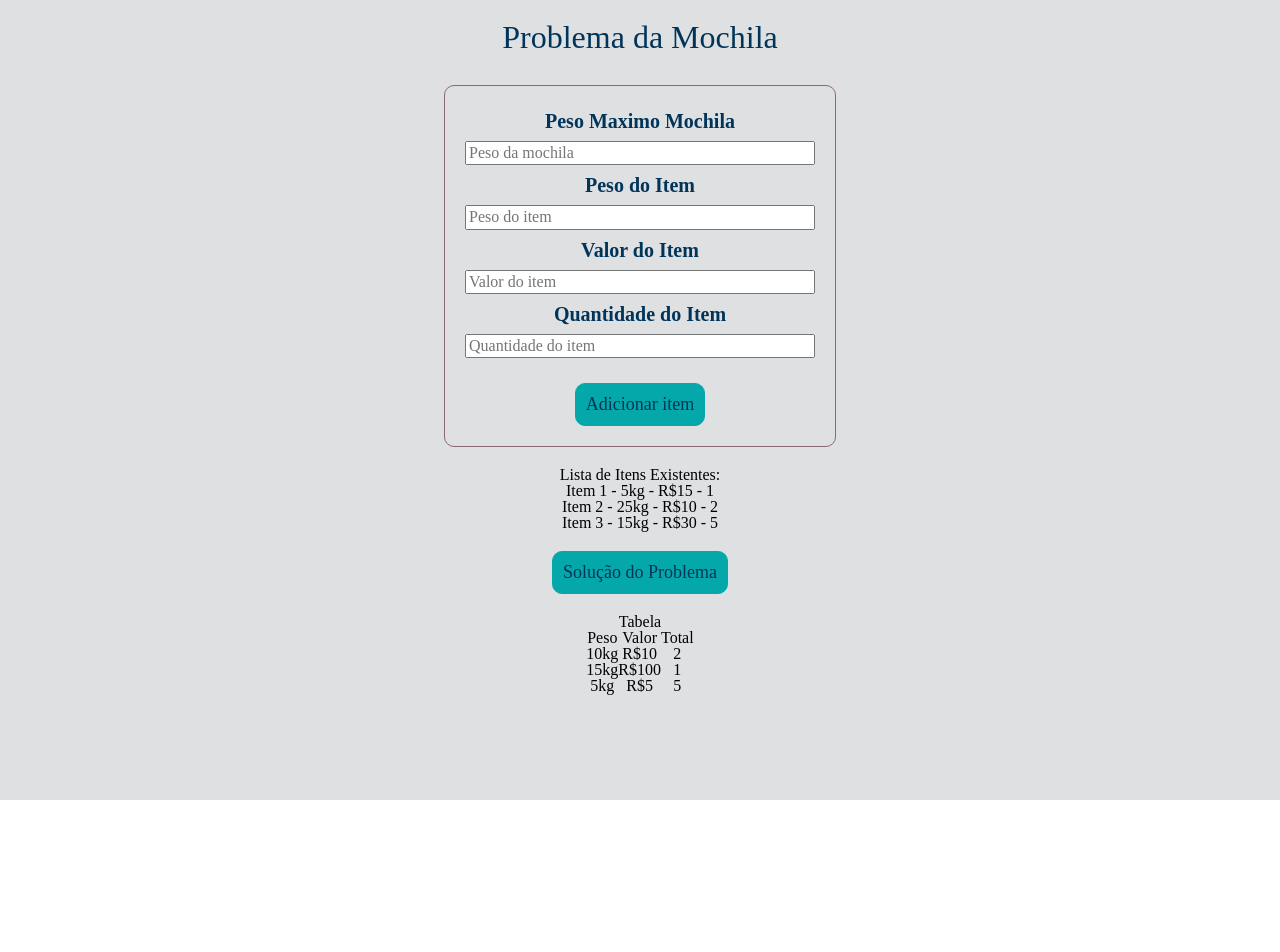
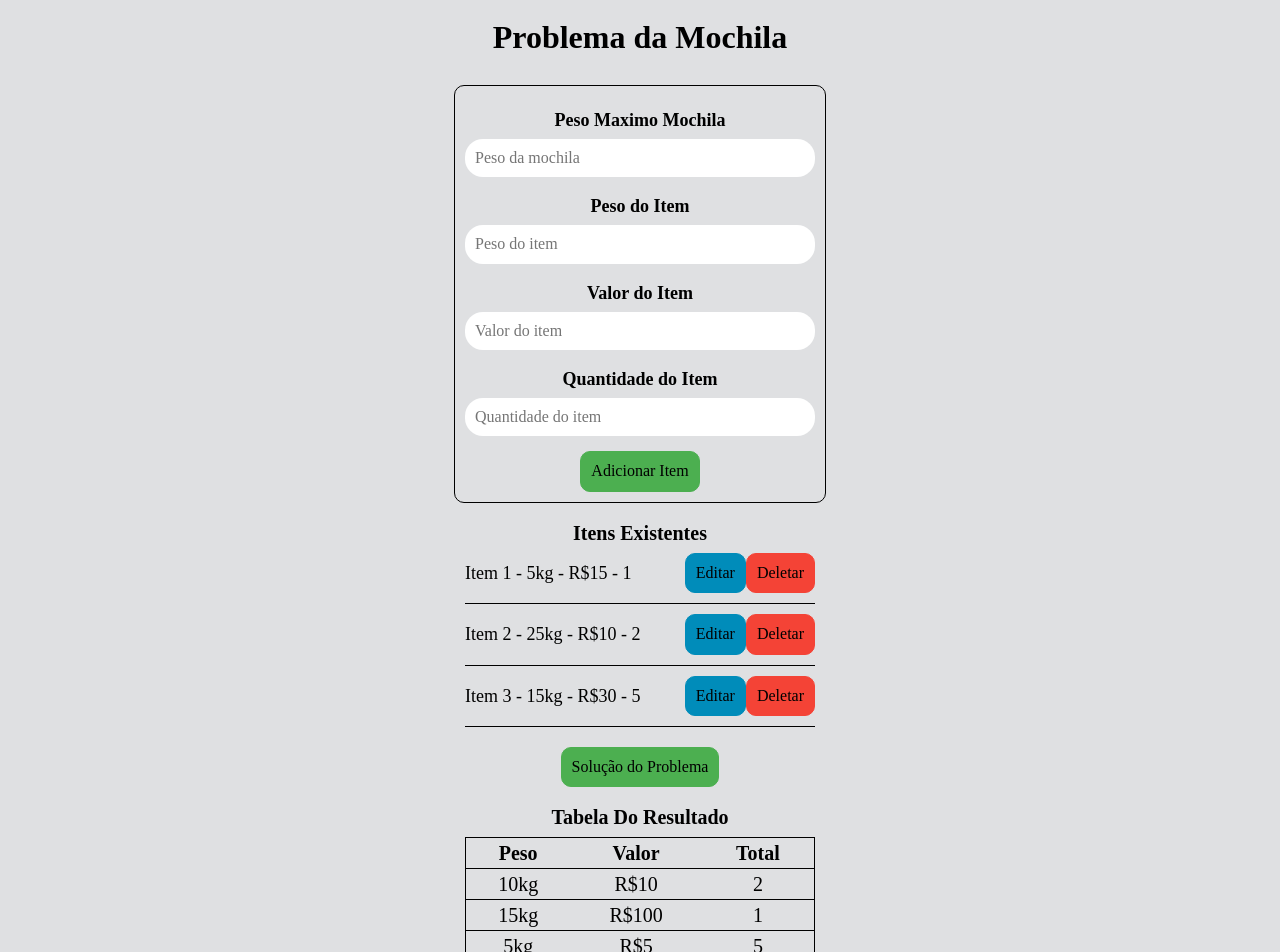
Before and after one commit to andrealvesaraujo/knapsack_dobslit, a React (Create React App) app: page / in a window 1280 px wide. Shown: the top 952 px of the page. Before the commit the page ends 800 px from the top, so only its background shows below. Built offline with nearby package versions, Linux system fonts and the light colour scheme.

Commit message:
feat: separate and organize components

```diff
--- a/src/App.js
+++ b/src/App.js
@@ -1,77 +1,21 @@
 import React from 'react';
 import './App.scss';
+import MainForm from './components/MainForm'
+import Button from './components/Button'
+import ListItem from './components/ListItem'
+import MainTable from './components/MainTable'
 
 export default class App extends React.Component {
   render() {
     return (
       <main>
         <h1>Problema da Mochila</h1>
-        <div className="container-form">
-          <div>
-            <form>
-              <div>
-                <label for="knapsack-weight">Peso Maximo Mochila</label>
-                <input type="text" name="knapsack-weight" placeholder='Peso da mochila'/>
-              </div>
-              <div>
-                <label for="item-weight">Peso do Item</label>
-                <input type="text" name="item-weight" placeholder='Peso do item'/>
-              </div>
-              <div>
-                <label for="item-value">Valor do Item</label>
-                <input type="text" name="item-value" placeholder='Valor do item'/>
-              </div>
-              <div>
-                <label for="item-total">Quantidade do Item</label>
-                <input type="text" name="item-total" placeholder='Quantidade do item'/>
-              </div>
-              <div className="container-btn-item">
-                <button className="btn-sucess" type="submit">Adicionar item</button>
-              </div>
-            </form>
-          </div>
+        <MainForm />
+        <ListItem />
+        <div className="container-btn-solution">
+          <Button isSucess />
         </div>
-
-        <div className="container-items">
-            <h3>Lista de Itens Existentes:</h3>
-            <ol>
-              <li>Item 1 - 5kg - R$15 - 1</li>
-              <li>Item 2 - 25kg - R$10 - 2</li>
-              <li>Item 3 - 15kg - R$30 - 5</li>
-            </ol>
-        </div>
-        <div className="container-btn-solution">
-          <button className="btn-sucess">Solução do Problema</button>
-        </div>
-        <div className="container-table">
-          <h2>Tabela</h2>
-          <table>
-            <thead>
-              <tr>
-                <th>Peso</th>
-                <th>Valor</th>
-                <th>Total</th>
-              </tr>
-            </thead>
-            <tbody>
-              <tr>
-                <td>10kg</td>
-                <td>R$10</td>
-                <td>2</td>
-              </tr>
-              <tr>
-                <td>15kg</td>
-                <td>R$100</td>
-                <td>1</td>
-              </tr>
-              <tr>
-                <td>5kg</td>
-                <td>R$5</td>
-                <td>5</td>
-              </tr>
-            </tbody>
-          </table>
-        </div>
+        <MainTable />
       </main>
     );
   }
--- a/src/App.scss
+++ b/src/App.scss
@@ -1,85 +1,28 @@
 body {
     --white: #dfe0e2ff;
     --lightWhite: #fcd7adff;
-    --blue: #003559ff;
-    --lightBlue: #05a8aaff;
-    --black: #896978ff;
+    --black: #000000;
+    --green: #4CAF50;
+    --red: #f44336;
+    --blue: #008CBA;
+    --lightBlue:#05a8aaff;
 }
 
 main {
     background-color: var(--white);
-    height:100vh;
+    min-height:100vh;
     text-align: center;
     display: flex;
     align-items: center;
     flex-direction: column;
 
     h1 {
-        color: var(--blue);
-    }
-
-
-    .container-form {
-        margin: 1rem;
-        padding: 2rem;
-        border: 0.1rem solid var(--black);
-        border-radius: 1rem;
-        min-width: 35rem;
-
-        form {
-
-            div {
-                display: flex;
-                flex-direction: column;
-
-                label {
-                    margin: .5rem 0 .5rem 0;
-                    font-size: 2rem;
-                    font-weight: bold;
-                    color: var(--blue)
-                }
-
-                input {
-                    margin: .5rem 0 .5rem 0;
-                    color: var(--lightBlue)
-                }
-            }
-
-            .container-btn-item {
-                margin-top: 2rem;
-                display: block;
-            }
-
-        }
-    }
-
-
-    .container-items {
-        margin: 1rem;
-
+        color: var(--black);
+        font-weight: bold;
     }
 
     .container-btn-solution {
         margin: 1rem;
     }
 
-    .container-table {
-        margin: 1rem;
-
-    }
-
-    .btn-sucess {
-        border-radius: 1rem;
-        background-color: var(--lightBlue);
-        border: 1px solid var(--lightBlue);
-        color: var(--blue);
-        font-size: 1.8rem;
-        cursor: pointer;
-        padding: 1rem;
-
-        &:hover {
-            opacity: 0.8;
-        }
-    }
-
 }
--- /dev/null
+++ b/src/components/Button/Button.scss
@@ -0,0 +1,41 @@
+.btn-sucess {
+    border-radius: 1rem;
+    background-color: var(--green);
+    border: 1px solid var(--green);
+    color: var(--black);
+    font-size: 1.6rem;
+    cursor: pointer;
+    padding: 1rem;
+
+    &:hover {
+        opacity: 0.8;
+    }
+}
+
+.btn-edit {
+    border-radius: 1rem;
+    background-color: var(--blue);
+    border: 1px solid var(--blue);
+    color: var(--black);
+    font-size: 1.6rem;
+    cursor: pointer;
+    padding: 1rem;
+
+    &:hover {
+        opacity: 0.8;
+    }
+}
+
+.btn-alert {
+    border-radius: 1rem;
+    background-color: var(--red);
+    border: 1px solid var(--red);
+    color: var(--black);
+    font-size: 1.6rem;
+    cursor: pointer;
+    padding: 1rem;
+
+    &:hover {
+        opacity: 0.8;
+    }
+}
--- /dev/null
+++ b/src/components/Button/index.js
@@ -0,0 +1,36 @@
+import React from 'react';
+import './Button.scss';
+
+export default class Button extends React.Component {
+
+  constructor(props) {
+    super(props);
+    this.state = {
+      isSucess: this.props.isSucess,
+      isEdit: this.props.isEdit,
+      isDelete: this.props.isDelete,
+      isAddingItem: this.props.isAddingItem,
+    }
+  }
+
+  render() {
+    return (
+      <>
+      {this.state.isAddingItem && (
+          <button className="btn-sucess">Adicionar Item</button>
+      )}
+      {this.state.isSucess && (
+          <button className="btn-sucess">Solução do Problema</button>
+      )}
+      {this.state.isEdit && (
+          <button className="btn-edit">Editar</button>
+        )
+      }
+      {this.state.isDelete && (
+          <button className="btn-alert">Deletar</button>
+        )
+      }
+      </>
+    )
+  }
+}
--- /dev/null
+++ b/src/components/ListItem/ListItem.scss
@@ -0,0 +1,24 @@
+.container-items {
+    margin: 1rem;
+    min-width: 35rem;
+
+    h2 {
+        color: var(--black);
+        font-size: 2rem;
+        margin-bottom: 1rem;
+        font-weight: bold;
+    }
+
+    ol {
+        li {
+            font-size: 1.8rem;
+            margin-top: 1rem;
+            border-bottom: 1px solid var(--black);
+            padding-bottom: 10px;
+            display: flex;
+            align-items: center;
+            justify-content: space-between;
+        }
+    }
+
+}
--- /dev/null
+++ b/src/components/ListItem/index.js
@@ -0,0 +1,36 @@
+import React from 'react';
+import './ListItem.scss';
+import Button from '../Button'
+
+export default class ListItem extends React.Component {
+  render() {
+    return (
+        <div className="container-items">
+            <h2>Itens Existentes</h2>
+            <ol>
+              <li>
+                Item 1 - 5kg - R$15 - 1
+                <div>
+                  <Button isEdit />
+                  <Button isDelete />
+                </div>
+              </li>
+              <li>
+                Item 2 - 25kg - R$10 - 2
+                <div>
+                  <Button isEdit />
+                  <Button isDelete />
+                </div>
+              </li>
+              <li>
+                Item 3 - 15kg - R$30 - 5
+                <div>
+                  <Button isEdit />
+                  <Button isDelete />
+                </div>
+              </li>
+            </ol>
+        </div>
+    )
+  }
+}
--- /dev/null
+++ b/src/components/MainForm/MainForm.scss
@@ -0,0 +1,37 @@
+.container-form {
+    margin: 1rem;
+    padding: 1rem;
+    border: 0.1rem solid var(--black);
+    border-radius: 1rem;
+    min-width: 35rem;
+
+    form {
+
+        div {
+            display: flex;
+            flex-direction: column;
+
+            label {
+                margin: 1.5rem 0 .5rem 0;
+                font-size: 1.8rem;
+                font-weight: bold;
+                color: var(--black);
+            }
+
+            input {
+                margin: 0.5rem 0 0.5rem 0;
+                color: var(--black);
+                font-size: 1.6rem;
+                padding: 1rem;
+                border: none;
+                border-radius: 1.8rem;
+            }
+        }
+
+        .container-btn-item {
+            margin-top: 1rem;
+            display: block;
+        }
+
+    }
+}
--- /dev/null
+++ b/src/components/MainForm/index.js
@@ -0,0 +1,35 @@
+import React from 'react';
+import './MainForm.scss';
+import Button from '../Button'
+
+export default class MainForm extends React.Component {
+  render() {
+    return (
+        <div className="container-form">
+            <div>
+                <form>
+                    <div>
+                        <label for="knapsack-weight">Peso Maximo Mochila</label>
+                        <input autocomplete="off" type="text" name="knapsack-weight" placeholder='Peso da mochila'/>
+                    </div>
+                    <div>
+                        <label for="item-weight">Peso do Item</label>
+                        <input autocomplete="off" type="text" name="item-weight" placeholder='Peso do item'/>
+                    </div>
+                    <div>
+                        <label for="item-value">Valor do Item</label>
+                        <input autocomplete="off" type="text" name="item-value" placeholder='Valor do item'/>
+                    </div>
+                    <div>
+                    <label for="item-total">Quantidade do Item</label>
+                        <input autocomplete="off" type="text" name="item-total" placeholder='Quantidade do item'/>
+                    </div>
+                    <div className="container-btn-item">
+                        <Button isAddingItem />
+                    </div>
+                </form>
+            </div>
+        </div>
+    )
+  }
+}
--- /dev/null
+++ b/src/components/MainTable/MainTable.scss
@@ -0,0 +1,32 @@
+.container-table {
+    margin: 1rem;
+
+    h2 {
+        color: var(--black);
+        font-size: 2rem;
+        margin-bottom: 1rem;
+        font-weight: bold;
+    }
+
+    table {
+        border: 1px solid var(--black);
+        min-width: 35rem;
+        border-collapse: collapse;
+
+        thead tr {
+            font-weight: bold;
+            font-size: 2rem;
+            border-bottom: 1px solid var(--black);
+        }
+
+        tbody tr {
+            font-size: 2rem;
+            border-bottom: 1px solid var(--black);
+        }
+
+        th, td {
+            padding: .5rem;
+        }
+    }
+
+}
--- /dev/null
+++ b/src/components/MainTable/index.js
@@ -0,0 +1,38 @@
+import React from 'react';
+import './MainTable.scss';
+
+export default class MainTable extends React.Component {
+  render() {
+    return (
+        <div className="container-table">
+          <h2>Tabela Do Resultado</h2>
+          <table>
+            <thead>
+              <tr>
+                <th>Peso</th>
+                <th>Valor</th>
+                <th>Total</th>
+              </tr>
+            </thead>
+            <tbody>
+              <tr>
+                <td>10kg</td>
+                <td>R$10</td>
+                <td>2</td>
+              </tr>
+              <tr>
+                <td>15kg</td>
+                <td>R$100</td>
+                <td>1</td>
+              </tr>
+              <tr>
+                <td>5kg</td>
+                <td>R$5</td>
+                <td>5</td>
+              </tr>
+            </tbody>
+          </table>
+        </div>
+    )
+  }
+}
```
